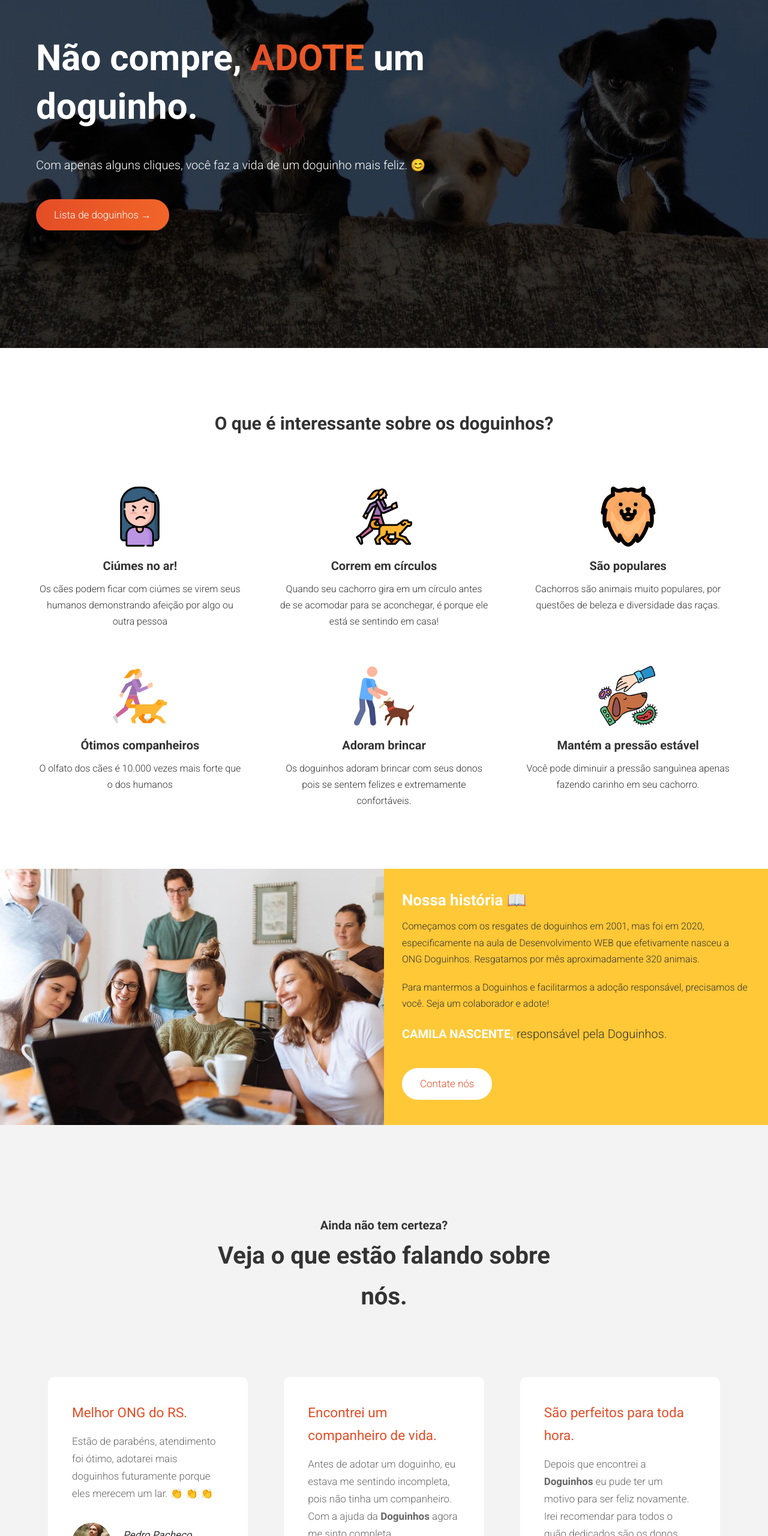
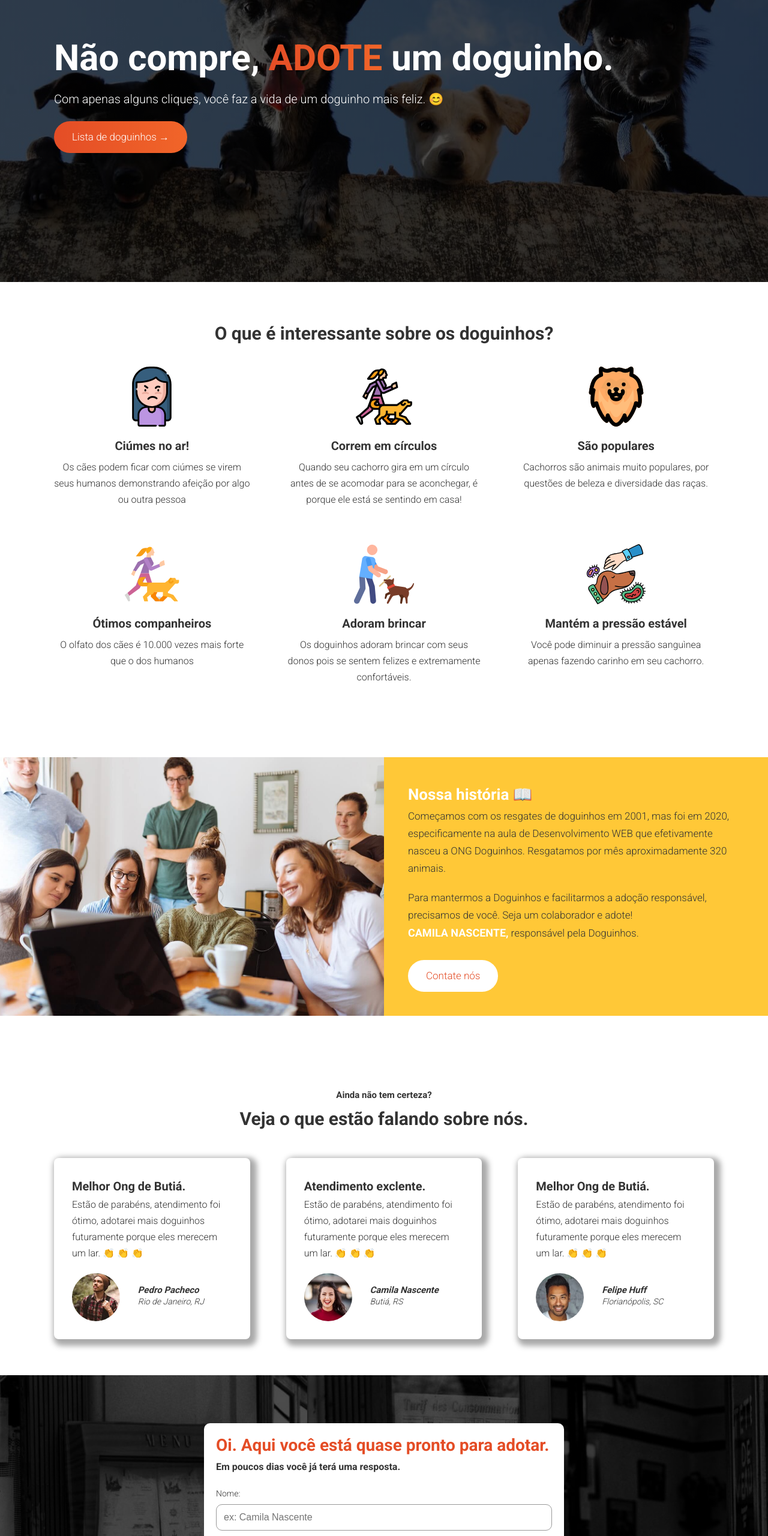
Before and after one commit to Gunslinger489/ong-project, a plain HTML site: page home.html in a window 1280 px wide. Shown: the part 240-2800 px from the top of the page at 60% size. Drawn offline with nearby package versions, Linux system fonts and the light colour scheme.

Commit message:
fix some problems on mobile :fire:

```diff
--- a/css/base.css
+++ b/css/base.css
@@ -22,11 +22,18 @@
     var(--clr-secondary-light)
   );
 
-  --ff-roboto: 'roboto', sans-serif;
+  --ff-roboto: "roboto", sans-serif;
 
   --fw-300: 300;
   --fw-500: 500;
   --fw-700: 700;
+
+  --mb-1: 0.5rem;
+  --mb-2: 1rem;
+  --mb-3: 1.5rem;
+  --mb-4: 2rem;
+  --mb-5: 2.5rem;
+  --mb-6: 3rem;
 }
 
 *,
@@ -70,12 +77,21 @@ h6 {
 --------------------------------------------
 */
 
-.container {
-  width: 100%;
-  max-width: 120rem;
+.bd-container {
+  max-width: 1140px;
+  width: calc(100% - 2rem);
   padding: 0 2rem;
   margin: 0 auto;
-  overflow: hidden;
+}
+
+.bd-grid {
+  display: grid;
+  grid-template-columns: 1fr 1fr;
+  gap: 1.5rem;
+}
+
+.section {
+  padding: 6rem 0;
 }
 
 .btn {
@@ -135,20 +151,6 @@ h6 {
   transform: translateY(5px);
 }
 
-.p {
-  font-size: 1.6rem;
-  margin-bottom: 2rem;
-}
-
-.mb-small {
-  margin-bottom: 0.8rem;
-}
-.mb-medium {
-  margin-bottom: 4rem;
-}
-.mb-big {
-  margin-bottom: 8rem;
-}
 .text-center {
   text-align: center;
 }
--- a/css/main.css
+++ b/css/main.css
@@ -11,12 +11,12 @@
   left: 0;
 
   width: 100%;
-  height: 100px;
+  height: 70px;
   z-index: 999;
   background: #000;
 }
 
-.header .container {
+.header .bd-container {
   display: flex;
   flex-wrap: wrap;
   align-items: center;
@@ -59,7 +59,7 @@
 /* Showcase */
 .showcase {
   position: relative;
-  min-height: 90vh;
+  min-height: 80vh;
   display: flex;
   align-items: center;
   justify-content: center;
@@ -70,42 +70,23 @@
   background-position: center;
 }
 
-.showcase__container {
-  display: flex;
-  align-items: center;
-}
-
-.showcase__content {
-  max-width: 80rem;
-}
-
-.showcase__content h1 {
+.showcase__title {
   font-size: 6rem;
-  line-height: 1.35;
   color: #fff;
 }
+.showcase__subtitle {
+  font-size: 2rem;
+  font-weight: var(--ff-500);
+  color: #fff;
 
-.showcase__content h4 {
-  font-size: 2rem;
-  font-weight: var(--fw-400);
-  color: #fff;
+  margin-bottom: var(--mb-4);
 }
 
 /* Features */
-.features {
-  padding: 10rem 0;
-}
 
 .features h2 {
   font-size: 3rem;
-}
-
-.features h3 {
-  font-size: 2rem;
-}
-
-.features p {
-  font-size: 1.6rem;
+  margin-bottom: var(--mb-6);
 }
 
 .features__container {
@@ -123,25 +104,26 @@
   margin-bottom: 1rem;
 }
 
-.feature__text {
+.feature h3 {
+  font-size: 2rem;
+  margin-bottom: var(--mb-1);
+}
+
+.feature p {
   font-size: 1.6rem;
-  font-weight: var(--fw-300);
 }
 
 /* About */
 
-.about {
-  height: 100%;
-}
-
 .about__container {
   display: grid;
-  grid-template-columns: repeat(2, 1fr);
+  grid-template-columns: 1fr 1fr;
   justify-content: center;
 }
 
 .about__picture img {
   display: block;
+  width: 100%;
   height: 100%;
   object-fit: cover;
 }
@@ -151,7 +133,7 @@
 }
 
 .about__text {
-  padding: 3rem;
+  padding: 4rem;
 }
 
 .about__text h2 {
@@ -160,99 +142,79 @@
 }
 
 .about__text p {
+  font-size: 1.7rem;
   color: #333;
 }
 
+.about__text p:nth-child(2) {
+  margin-bottom: var(--mb-4);
+}
+
 .about__owner {
+  margin-bottom: var(--mb-6);
   font-size: 2rem;
 }
 
 .about__owner strong {
+  font-size: 1.8rem;
+  font-weight: bold;
   color: #fff;
 }
 
 /* TESTIMONIALS */
-.testimonials {
-  padding: 15rem 0;
-  background-color: rgb(243, 243, 243);
-}
 
-.testimonials .container {
+.testimonials .bd-container {
   display: grid;
   grid-template-columns: repeat(auto-fit, minmax(30rem, 1fr));
   gap: 6rem;
-
-  padding: 4rem;
 }
 
-.testimonial-text {
-  max-width: 50%;
-  margin: 0 auto;
-  display: flex;
-  flex-direction: column;
-  align-items: center;
-  justify-content: center;
-
-  padding-bottom: 6rem;
+.testimonial-text h3 {
+  font-size: 1.5rem;
+}
+.testimonial-text h2 {
+  font-size: 3rem;
 }
 
-.testimonial-text h2 {
+.testimonial h2 {
   font-size: 2rem;
-}
-.testimonial-text h3 {
-  font-size: 4rem;
 }
 
 .testimonial {
-  overflow: hidden;
-  padding: 4rem;
-  border-radius: 10px;
-  background-color: #fff;
-  height: 45rem;
-  transition: all 300ms;
-  backface-visibility: hidden;
+  margin-top: 4rem;
+  padding: 3rem;
+  border-radius: 8px;
+  box-shadow: 5px 5px 10px 6px rgba(0, 0, 0, 0.34);
 }
 
-.testimonial:hover {
-  transform: scale(1.05);
+.testimonial__header h3 {
+  font-size: 2rem;
 }
-
-.testimonial__header {
-  color: var(--clr-primary);
-  font-size: 2.25rem;
-  font-weight: var(--fw-500);
-  margin-bottom: 1.5rem;
-  align-self: center;
-}
-
-.testimonial__text {
-  font-size: 1.7rem;
-  margin-bottom: 3.5rem;
-  color: #666;
+.testimonial p {
+  font-size: 1.6rem;
 }
 
 .testimonial__author {
+  margin-top: 2rem;
   display: grid;
-  grid-template-columns: 6.5rem 1fr;
-  column-gap: 2rem;
-  align-self: end;
+  grid-template-columns: 0.7fr 1fr;
 }
 
-.testimonial__photo {
+.testimonial__author img {
+  width: 8rem;
+  height: 8rem;
   grid-row: 1 / span 2;
-  width: 6.5rem;
   border-radius: 50%;
 }
 
 .testimonial__name {
-  font-size: 1.7rem;
-  font-weight: var(--fw-500);
+  font-size: 1.5rem;
+  line-height: 1;
   align-self: end;
-  margin: 0;
 }
 
 .testimonial__location {
-  font-size: 1.5rem;
+  font-size: 1.4rem;
 }
 
 /* Contact */
@@ -336,6 +298,7 @@
 .form-text p {
   font-size: 1.6rem;
   font-weight: var(--fw-700);
+  margin-bottom: var(--mb-4);
 }
 
 /* Footer */
@@ -390,30 +353,18 @@
   font-size: 2rem;
   color: var(--clr-primary);
 }
-
-.footer__icons {
+.footer__social ul {
   display: flex;
-  align-items: center;
-  justify-content: flex-start;
+  list-style-type: none;
 }
 
-.footer__icons img {
+.footer__social ul li a img {
   width: 3rem;
   height: 3rem;
 }
-.footer__icons a:not(:last-child) {
-  margin-right: 1rem;
-}
 
-.footer p {
-  font-size: 1.4rem;
-  font-weight: bold;
-  font-style: italic;
-  color: var(--clr-primary);
-}
-.footer__social i {
-  margin-top: 1rem;
-  margin-right: 1rem;
+.footer__social ul li a img {
+  margin-right: 2rem;
 }
 
 .footer__terms {
@@ -423,7 +374,6 @@
   display: flex;
   flex-wrap: wrap;
   align-items: center;
-  justify-content: center;
 }
 .footer__terms ul li {
   list-style: none;
@@ -516,6 +466,7 @@
 
 .card__item .card__img {
   width: 100%;
+  object-fit: cover;
 }
 
 .card__info {
@@ -557,6 +508,7 @@
 
 .main h2 {
   font-size: 3rem;
+  grid-column: 2/3;
 }
 
 .main__container {
@@ -580,14 +532,14 @@
 
 .card {
   display: grid;
-  grid-template-columns: 1fr 1fr;
+  grid-template-columns: 0.7fr 1fr;
   align-items: center;
   justify-content: center;
 
   border-radius: 5px;
   overflow: hidden;
   width: 100%;
-  height: 30rem;
+  height: 100%;
 
   border: 1px solid #e0e0e0;
 }
@@ -902,18 +854,32 @@
   }
 
   /* BLOG */
+  .main__container {
+    gap: 1.5rem;
+  }
+
+  .articles__container {
+    grid-column: 1 / -1;
+  }
 
   .articles__container .card {
     grid-template-columns: 1fr;
     height: 100%;
   }
 
+  .articles__container .btn {
+    width: 60%;
+  }
+
   .article__description {
     padding: 2rem;
   }
-  .main__container {
-    grid-template-columns: 1fr;
-    gap: 1rem;
+
+  .sidebar {
+    display: grid;
+    grid-column: 1 / -1;
+    justify-content: center;
+    align-items: center;
   }
 
   .footer__container {
--- a/home.html
+++ b/home.html
@@ -24,7 +24,7 @@
   </head>
   <body>
     <header class="header">
-      <div class="container">
+      <div class="bd-container">
         <a class="header__logo" href="home.html">
           <img src="img/svgs/cachorro.svg" alt="doguinhos" />
         </a>
@@ -54,135 +54,129 @@
       </div>
     </header>
 
+    <main class="l-main">
       <!-- Showcase -->
-    <main class="showcase">
-      <div class="container">
-        <div class="showcase__container">
-          <div class="showcase__content">
-            <h1 class="mb-medium animate__animated animate__backInDown">
+      <section class="showcase section">
+        <div class="showcase__content bd-container">
+          <h1 class="showcase__title animate__animated animate__backInDown">
             Não compre, <span class="highlight">ADOTE</span> um doguinho.
           </h1>
-            <h4 class="mb-medium animate__animated animate__backInLeft">
+          <h2 class="showcase__subtitle animate__animated animate__backInLeft">
             Com apenas alguns cliques, você faz a vida de um doguinho mais
             feliz. &#128522;
-            </h4>
+          </h2>
 
           <a
             href="adocao.html"
             class="btn btn-primary animate__animated animate__backInUp"
-              >Lista de doguinhos &rarr;</a
           >
+            Lista de doguinhos &rarr;
+          </a>
         </div>
-        </div>
-      </div>
-    </main>
+      </section>
 
       <!-- Features -->
-    <section class="features">
-      <div class="container">
-        <h2 class="mb-big text-center">
-          O que é interessante sobre os doguinhos?
-        </h2>
-        <div class="features__container">
-          <div class="feature">
+      <section class="features section">
+        <h2 class="text-center">O que é interessante sobre os doguinhos?</h2>
+        <div class="features__container bd-container">
+          <article class="feature">
             <img
               class="feature__icon"
               src="img/svgs/com-ciumes.svg"
               alt="Com ciumes"
             />
-            <h3 class="mb-small">Ciúmes no ar!</h3>
+            <h3>Ciúmes no ar!</h3>
             <p>
               Os cães podem ficar com ciúmes se virem seus humanos demonstrando
               afeição por algo ou outra pessoa
             </p>
-          </div>
-          <div class="feature">
+          </article>
+          <article class="feature">
             <img
               class="feature__icon"
               src="img/svgs/corrida.svg"
               alt="Cachorro correndo"
             />
-            <h3 class="mb-small">Correm em círculos</h3>
+            <h3>Correm em círculos</h3>
             <p>
               Quando seu cachorro gira em um círculo antes de se acomodar para
               se aconchegar, é porque ele está se sentindo em casa!
             </p>
-          </div>
+          </article>
 
-          <div class="feature">
+          <article class="feature">
             <img
               class="feature__icon"
               src="img/svgs/cachorro.svg"
               alt="Cachorro"
             />
-            <h3 class="mb-small">São populares</h3>
+            <h3>São populares</h3>
             <p>
               Cachorros são animais muito populares, por questões de beleza e
               diversidade das raças.
             </p>
-          </div>
+          </article>
 
-          <div class="feature">
+          <article class="feature">
             <img
               class="feature__icon"
               src="img/svgs/corrida-2.svg"
               alt="Com ciumes"
             />
-            <h3 class="mb-small">Ótimos companheiros</h3>
+            <h3>Ótimos companheiros</h3>
             <p>O olfato dos cães é 10.000 vezes mais forte que o dos humanos</p>
-          </div>
+          </article>
 
-          <div class="feature">
+          <article class="feature">
             <img
               class="feature__icon"
               src="img/svgs/brincando.svg"
               alt="Cachorro brincando"
             />
-            <h3 class="mb-small">Adoram brincar</h3>
+            <h3>Adoram brincar</h3>
             <p>
               Os doguinhos adoram brincar com seus donos pois se sentem felizes
               e extremamente confortáveis.
             </p>
-          </div>
-          <div class="feature">
+          </article>
+          <article class="feature">
             <img
               class="feature__icon"
               src="img/svgs/dog.svg"
               alt="Com ciumes"
             />
-            <h3 class="mb-small">Mantém a pressão estável</h3>
+            <h3>Mantém a pressão estável</h3>
             <p>
               Você pode diminuir a pressão sanguìnea apenas fazendo carinho em
               seu cachorro.
             </p>
-          </div>
-        </div>
+          </article>
         </div>
       </section>
 
-    <!-- About -->
-    <section class="about">
+      <!-- about -->
+      <section class="about section">
         <div class="about__container">
-        <div class="about__picture">
+          <figure class="about__picture">
             <img src="img/backgrounds/about.jpg" alt="Dog Background" />
-        </div>
+          </figure>
 
           <div class="about__content">
             <div class="about__text">
-            <h2 class="mb-small">Nossa história &#128214;</h2>
-            <p class="p">
+              <h2>Nossa história &#128214;</h2>
+              <p>
                 Começamos com os resgates de doguinhos em 2001, mas foi em 2020,
                 especificamente na aula de Desenvolvimento WEB que efetivamente
                 nasceu a ONG Doguinhos. Resgatamos por mês aproximadamente 320
                 animais.
               </p>
 
-            <p class="p">
+              <p>
                 Para mantermos a Doguinhos e facilitarmos a adoção responsável,
                 precisamos de você. Seja um colaborador e adote!
               </p>
 
-            <p class="about__owner mb-medium">
+              <p class="about__owner">
                 <strong>CAMILA NASCENTE,</strong> responsável pela Doguinhos.
               </p>
               <a href="#contact" class="btn btn-white">Contate nós</a>
@@ -190,73 +184,66 @@
           </div>
         </div>
       </section>
-
-    <!-- Testimonials -->
-    <section class="testimonials">
-      <div class="testimonial-text text-center mb-medium">
-        <h2>Ainda não tem certeza?</h2>
-        <h3>Veja o que estão falando sobre nós.</h3>
+      <!-- testimonial -->
+      <section class="testimonials section">
+        <div class="testimonial-text text-center">
+          <h3>Ainda não tem certeza?</h3>
+          <h2>Veja o que estão falando sobre nós.</h2>
         </div>
 
-      <div class="container">
+        <div class="testimonial-container bd-container">
           <div class="testimonial">
-          <h5 class="testimonial__header">Melhor ONG do RS.</h5>
-          <blockquote class="testimonial__text">
-            Estão de parabéns, atendimento foi ótimo, adotarei mais doguinhos
-            futuramente porque eles merecem um lar. 👏 👏 👏
+            <blockquote class="testimonial__header">
+              <h3>Melhor Ong de Butiá.</h3>
+              <p>
+                Estão de parabéns, atendimento foi ótimo, adotarei mais
+                doguinhos futuramente porque eles merecem um lar. 👏 👏 👏
+              </p>
             </blockquote>
-          <address class="testimonial__author">
-            <img
-              src="img/persons/user-1.jpg"
-              alt="Felipe"
-              class="testimonial__photo"
-            />
-            <h6 class="testimonial__name">Pedro Pacheco</h6>
-            <p class="testimonial__location">Rio de Janeiro, RJ</p>
-          </address>
+            <cite class="testimonial__author">
+              <img src="img/persons/user-1.jpg" alt="Pedro Pacheco" />
+              <h4 class="testimonial__name">Pedro Pacheco</h4>
+              <span class="testimonial__location">Rio de Janeiro, RJ</span>
+            </cite>
           </div>
 
           <div class="testimonial">
-          <h5 class="testimonial__header">Encontrei um companheiro de vida.</h5>
-          <blockquote class="testimonial__text">
-            Antes de adotar um doguinho, eu estava me sentindo incompleta, pois
-            não tinha um companheiro. Com a ajuda da
-            <strong>Doguinhos</strong> agora me sinto completa.
+            <blockquote class="testimonial__header">
+              <h3>Atendimento exclente.</h3>
+              <p>
+                Estão de parabéns, atendimento foi ótimo, adotarei mais
+                doguinhos futuramente porque eles merecem um lar. 👏 👏 👏
+              </p>
             </blockquote>
-          <address class="testimonial__author">
-            <img
-              src="img/persons/user-2.jpg"
-              alt="Felipe"
-              class="testimonial__photo"
-            />
-            <h6 class="testimonial__name">Magda Marques</h6>
-            <p class="testimonial__location">Butiá, RS</p>
-          </address>
+
+            <cite class="testimonial__author">
+              <img src="img/persons/user-2.jpg" alt="Camila" />
+              <h4 class="testimonial__name">Camila Nascente</h4>
+              <span class="testimonial__location">Butiá, RS</span>
+            </cite>
           </div>
 
           <div class="testimonial">
-          <h5 class="testimonial__header">São perfeitos para toda hora.</h5>
-          <blockquote class="testimonial__text">
-            Depois que encontrei a <strong>Doguinhos</strong> eu pude ter um
-            motivo para ser feliz novamente. Irei recomendar para todos o quão
-            dedicados são os donos.
+            <blockquote class="testimonial__header">
+              <h3>Melhor Ong de Butiá.</h3>
+              <p>
+                Estão de parabéns, atendimento foi ótimo, adotarei mais
+                doguinhos futuramente porque eles merecem um lar. 👏 👏 👏
+              </p>
             </blockquote>
-          <address class="testimonial__author">
-            <img
-              src="img/persons/user-3.jpg"
-              alt="Felipe"
-              class="testimonial__photo"
-            />
-            <h6 class="testimonial__name">Aarav Lynn</h6>
-            <p class="testimonial__location">San Francisco, USA</p>
-          </address>
+
+            <cite class="testimonial__author">
+              <img src="img/persons/user-3.jpg" alt="Felipe" />
+              <h4 class="testimonial__name">Felipe Huff</h4>
+              <span class="testimonial__location">Florianópolis, SC</span>
+            </cite>
           </div>
         </div>
       </section>
-
+      <!-- contact -->
       <section class="contact" id="contact">
         <form class="form" action="contato.php">
-        <div class="form-text mb-medium">
+          <div class="form-text">
             <h3>Oi. Aqui você está quase pronto para adotar.</h3>
             <p>Em poucos dias você já terá uma resposta.</p>
           </div>
@@ -297,6 +284,7 @@
             <label for="city">Cidade:</label>
             <input
               class="input-control"
+              type="text"
               id="city"
               placeholder="ex: Butiá"
               required
@@ -346,19 +334,22 @@
           </div>
 
           <div class="form-group">
-          <label>Deixe uma mensagem:</label>
+            <label for="message">Deixe uma mensagem:</label>
             <textarea
               placeholder="Olá, bom dia! Quero adotar um pedrinho."
-          ></textarea>
+              type="text"
+              id="message"
+            >
+            </textarea>
           </div>
 
           <button class="btn-submit" type="submit">Enviar</button>
         </form>
       </section>
+    </main>
 
-    <footer class="footer">
-      <div class="container">
-        <div class="footer__container">
+    <footer class="footer section">
+      <div class="footer__container bd-container">
         <div class="footer__adresses">
           <div class="footer__address footer__address--1">
             <h5>Butiá-RS</h5>
@@ -379,23 +370,29 @@
           <h5>loja@doguinhos.com.br</h5>
         </div>
 
-          <div class="footer__social">
-            <h4 class="mb-small">Nossas redes</h4>
-            <div class="footer__icons">
-              <a target="_blank" href="https://facebook.com">
-                <img src="img/svgs/facebook.svg" alt="Facebook ícone" />
-              </a>
-              <a target="_blank" href="https://instagram.com">
-                <img src="img/svgs/instagram.svg" alt="Instagram ícone" />
-              </a>
+        <nav class="footer__social">
+          <h4>Nossas redes</h4>
+          <ul>
+            <li>
+              <a href="https://facebook.com"
+                ><img src="img/svgs/facebook.svg" alt="Facebook"
+              /></a>
+            </li>
+            <li>
+              <a href="https://whatsapp.com"
+                ><img src="img/svgs/whatsapp.svg" alt="Whatsapp"
+              /></a>
+            </li>
+            <li>
+              <a href="https://instagram.com"
+                ><img src="img/svgs/instagram.svg" alt="Instagram"
+              /></a>
+            </li>
+          </ul>
+        </nav>
+      </div>
 
-              <a target="_blank" href="https://whatsapp.com">
-                <img src="img/svgs/whatsapp.svg" alt="Whatsapp ícone" />
-              </a>
-            </div>
-          </div>
-        </div>
-        <div class="footer__terms">
+      <nav class="footer__terms bd-container">
         <ul>
           <li><a href="#">Servicos</a></li>
           <li><a href="#">Sobre nós</a></li>
@@ -405,8 +402,7 @@
           <li><a href="#">Perguntas frequentes</a></li>
           <li><a href="#">Termos de uso</a></li>
         </ul>
-        </div>
-      </div>
+      </nav>
     </footer>
 
     <script src="https://unpkg.com/scrollreveal"></script>
```
Also changed, not shown: adocao.html (+30 -29 lines), blog.html (+45 -60 lines), loja.html (+30 -29 lines), img/dogs/dog-8-min.jpg (deleted). Lines whose indentation alone changed are shown as unchanged.
